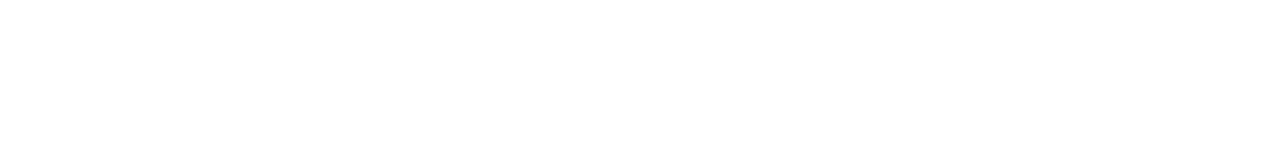
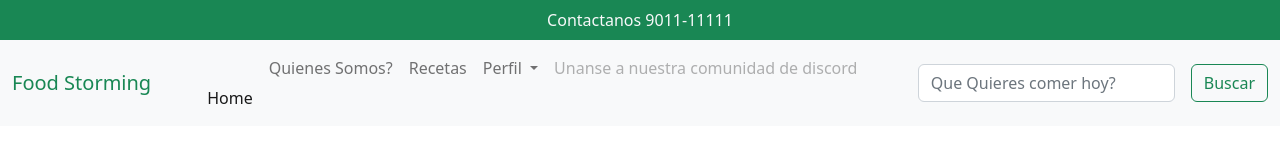
Before and after one commit to billiejoe1988/FoodStorming, a plain HTML site: page index.html in a window 1280 px wide. Drawn offline with nearby package versions, Linux system fonts and the light colour scheme.

Commit message:
creando header

```diff
--- a/index.html
+++ b/index.html
@@ -3,13 +3,56 @@
 <head>
     <meta charset="UTF-8">
     <meta name="viewport" content="width=device-width, initial-scale=1.0">
-    <title>Document</title>
+    <title>Food Storming</title>
     <link href="https://cdn.jsdelivr.net/npm/bootstrap@5.2.3/dist/css/bootstrap.min.css"
           rel="stylesheet" integrity="sha384-rbsA2VBKQhggwzxH7pPCaAqO46MgnOM80zW1RWuH61DGLwZJEdK2Kadq2F9CUG65" crossorigin="anonymous">
     <link rel="stylesheet" href="./css/style.css">
+    <link rel="shortcut icon" href="./assets/favicon.ico" type="image/x-icon">
 </head>
 <body>
-    <header></header>
+    <header class="container-fluid bg-success d-flex justify-content-center">
+        <p class="text-light mb-0 p-2 fs-6">Contactanos 9011-11111</p>
+    </header>
+    <nav class="navbar navbar-expand-lg bg-light">
+        <div class="container-fluid">
+          <a class="navbar-brand" href="#">
+            <span class="text-success fs-5 fw-bolt">Food Storming</span>
+          <button class="navbar-toggler" type="button" data-bs-toggle="collapse" data-bs-target="#navbarSupportedContent" aria-controls="navbarSupportedContent" aria-expanded="false" aria-label="Toggle navigation">
+            <span class="navbar-toggler-icon"></span>
+          </button>
+          <div class="collapse navbar-collapse" id="navbarSupportedContent">
+            <ul class="navbar-nav me-auto mb-2 mb-lg-0">
+              <li class="nav-item">
+                <a class="nav-link active" aria-current="page" href="#">Home</a>
+              </li>
+              <li class="nav-item">
+                <a class="nav-link" href="#">Quienes Somos?</a>
+              </li>
+              <li class="nav-item">
+                <a class="nav-link" href="#">Recetas</a>
+              </li>
+              <li class="nav-item dropdown">
+                <a class="nav-link dropdown-toggle" href="#" role="button" data-bs-toggle="dropdown" aria-expanded="false">
+                  Perfil
+                </a>
+                <ul class="dropdown-menu">
+                  <li><a class="dropdown-item" href="#"></a>Cuenta</li>
+                  <li><a class="dropdown-item" href="#">Login</a></li>
+                  <li><hr class="dropdown-divider"></li>
+                  <li><a class="dropdown-item" href="#">Crear Cuenta</a></li>
+                </ul>
+              </li>
+              <li class="nav-item">
+                <a class="nav-link disabled">Unanse a nuestra comunidad de discord</a>
+              </li>
+            </ul>
+            <form class="d-flex" role="search">
+              <input class="form-control me-3 " type="search" placeholder="Que Quieres comer hoy?" aria-label="Search">
+              <button class="btn btn-outline-success" type="submit">Buscar</button>
+            </form>
+          </div>
+        </div>
+      </nav>
     <main></main>
     <footer></footer>
     <script src="https://cdn.jsdelivr.net/npm/bootstrap@5.2.3/dist/js/bootstrap.bundle.min.js" integrity="sha384-kenU1KFdBIe4zVF0s0G1M5b4hcpxyD9F7jL+jjXkk+Q2h455rYXK/7HAuoJl+0I4"
```
